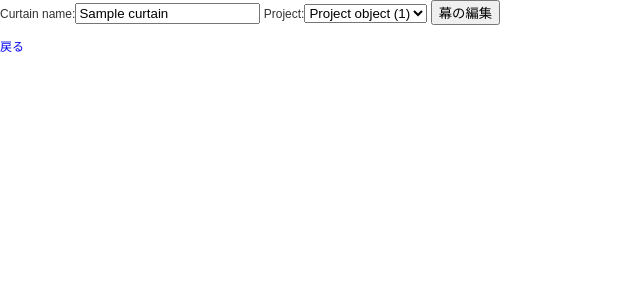
After one commit to MoritaHiroki87/StoryMaker, a Django app: page /board/1/1/ in a window 1280 px wide. The commit adds this page. Shown: the top 300 px of the page, without its empty margins (0-640 px from the left). Run offline with Django 3.2, Linux system fonts and the light colour scheme; tables that the repository leaves empty hold one stand-in row (values such as "Sample post").

Commit message:
add: 幕の編集機能追加

```diff
--- a/board/urls.py
+++ b/board/urls.py
@@ -7,7 +7,7 @@ urlpatterns = [
     path('', ProjectListView.as_view(), name='project_list'),
     path('<int:project_id>/', ProjectBoardView.as_view(), name='project_board'),
     path('<int:project_id>/new-curtain/', CreateCurtainView.as_view(), name='create_curtain'),
-    path('<int:project_id>/<int:curtain_id/>', EditCurtainView.as_view(), name='edit_curtain'),
+    path('<int:project_id>/<int:curtain_id>/', EditCurtainView.as_view(), name='edit_curtain'),
     # path('kaeseru/', views.kaeseru, name='kaeseru'),
     # path('permission/', views.permission_error, name='permission_error'),
 ]
--- a/board/views.py
+++ b/board/views.py
@@ -59,21 +59,22 @@ class CreateCurtainView(View):
 class EditCurtainView(View):
     template_name = 'board/edit_curtain.html'
 
-    def get(self, request, curtain_id):
+    def get(self, request, project_id, curtain_id):
         curtain = Curtain.objects.get(pk=curtain_id)
-        curtain = CurtainViewModel(curtain)
-        edit_curtain_form = CurtainForm(instnce=curtain)
+        # curtain = CurtainViewModel(curtain)
+        edit_curtain_form = CurtainForm(instance=curtain)
         context = {
-            'edit_curtain_form': edit_curtain_form
+            'edit_curtain_form': edit_curtain_form,
+            'project_id': project_id,
                    }
         return render(request, self.template_name, context)
 
-    def post(self, request, curtain_id):
+    def post(self, request, project_id, curtain_id):
         curtain = Curtain.objects.get(pk=curtain_id)
         edit_curtain_form = CurtainForm(request.POST, instance=curtain)
         if edit_curtain_form.is_valid():
             edit_curtain_form.save()
-        return HttpResponseRedirect(reverse('board:edit_curtain', args=(curtain_id,)))
+        return HttpResponseRedirect(reverse('board:edit_curtain', args=(project_id, curtain_id,)))
 
 
 """
--- /dev/null
+++ b/templates/board/edit_curtain.html
@@ -0,0 +1,28 @@
+
+{% load staticfiles %}
+<!DOCTYPE html>
+<html lang="ja">
+<head>
+    <meta charset="utf-8">
+    <meta name="viewport" content="width=device-width, initial-scale=1">
+    <link href="https://fonts.googleapis.com/css?family=Open+Sans" rel="stylesheet">
+    <title>project</title>
+    <link rel="stylesheet" href="{% static 'board/project.css' %}" />
+</head>
+<body>
+{% if edit_curtain_form.errors %}
+    <p></p>
+{% endif %}
+
+<form method="post" >
+    {% csrf_token %}
+    {{ edit_curtain_form }}
+    <button type="submit" class="button">
+        幕の編集
+    </button>
+</form>
+
+<p><a href="{% url 'board:project_board' project_id %}">戻る</a></p>
+
+</body>
+</html>
--- a/templates/board/project_board.html
+++ b/templates/board/project_board.html
@@ -19,9 +19,7 @@
         {% for curtain in project.curtain_list %}
             <div class="curtain-area">
                 <p>{{ curtain.curtain_name }}</p>
-<!--
-                <a class="curtain-edit-btn" href="{ url 'board:edit_curtain' project_id=project.project_id curtain_id=curtain.curtain_id %}">編集</a>
--->
+                <a class="curtain-edit-btn" href="{% url 'board:edit_curtain' project_id=project.project_id curtain_id=curtain.curtain_id %}">編集</a>
                 <div class="card-container">
                     {% for card in curtain.card_list %}
                         <p class="card-name">{{ card.card_name }}</p>
@@ -37,7 +35,7 @@
         {% endfor %}
 
             <div>
-                <a class="curtian-create-btn" href="{% url 'board:create_curtain' project.project_id %}">幕の作成</a>
+                <a class="curtain-create-btn" href="{% url 'board:create_curtain' project.project_id %}">幕の作成</a>
             </div>
     </div>
 </div>
```
